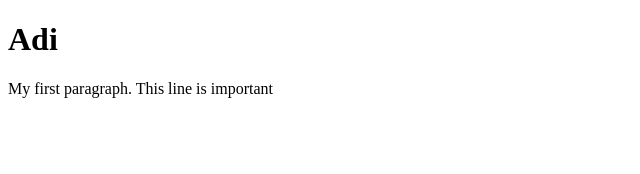
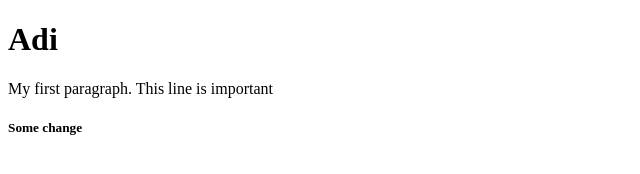
Before and after one commit to AdithiyaaD/trial, a plain HTML site: page index.html in a window 1280 px wide. Shown: the full height of the page, 0-640 px from the left. Drawn offline with Linux system fonts and the light colour scheme.

Commit message:
feat : added something

```diff
--- a/index.html
+++ b/index.html
@@ -4,6 +4,7 @@
 
 <h1>Adi</h1>
 <p>My first paragraph. This line is important</p>
+<h5>Some change</h5>
 
 </body>
 </html>
```
